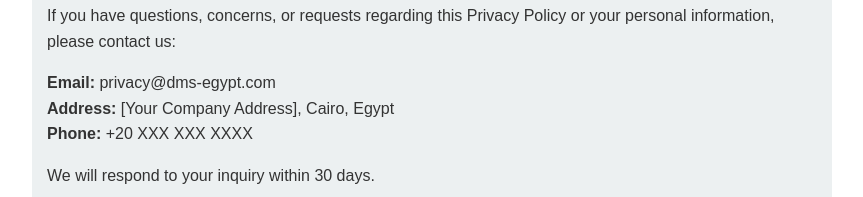
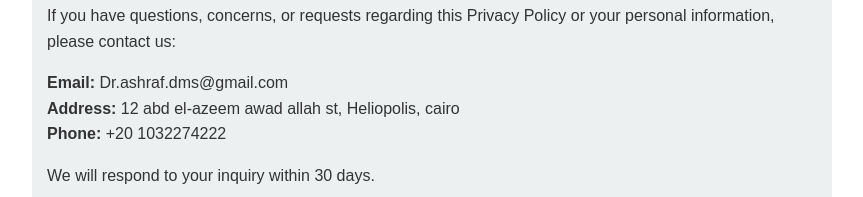
Before and after one commit to MahmodAdel/dms-egypt-privacy, a plain HTML site: page index.html in a window 1280 px wide. Shown: the part 3179-3376 px from the top of the page, without its empty margins (208-1071 px from the left). Drawn offline with Linux system fonts and the light colour scheme.

Commit message:
Modify contact details in privacy policy
Updated contact information in the privacy policy.

```diff
--- a/index.html
+++ b/index.html
@@ -136,9 +136,9 @@
         <h2>13. Contact Us</h2>
         <p>If you have questions, concerns, or requests regarding this Privacy Policy or your personal information, please contact us:</p>
         <p>
-            <strong>Email:</strong> privacy@dms-egypt.com<br>
-            <strong>Address:</strong> [Your Company Address], Cairo, Egypt<br>
-            <strong>Phone:</strong> +20 XXX XXX XXXX
+            <strong>Email:</strong> Dr.ashraf.dms@gmail.com<br>
+            <strong>Address:</strong> 12 abd el-azeem awad allah st, Heliopolis, cairo<br>
+            <strong>Phone:</strong> +20 1032274222
         </p>
         <p>We will respond to your inquiry within 30 days.</p>
     </div>
```
